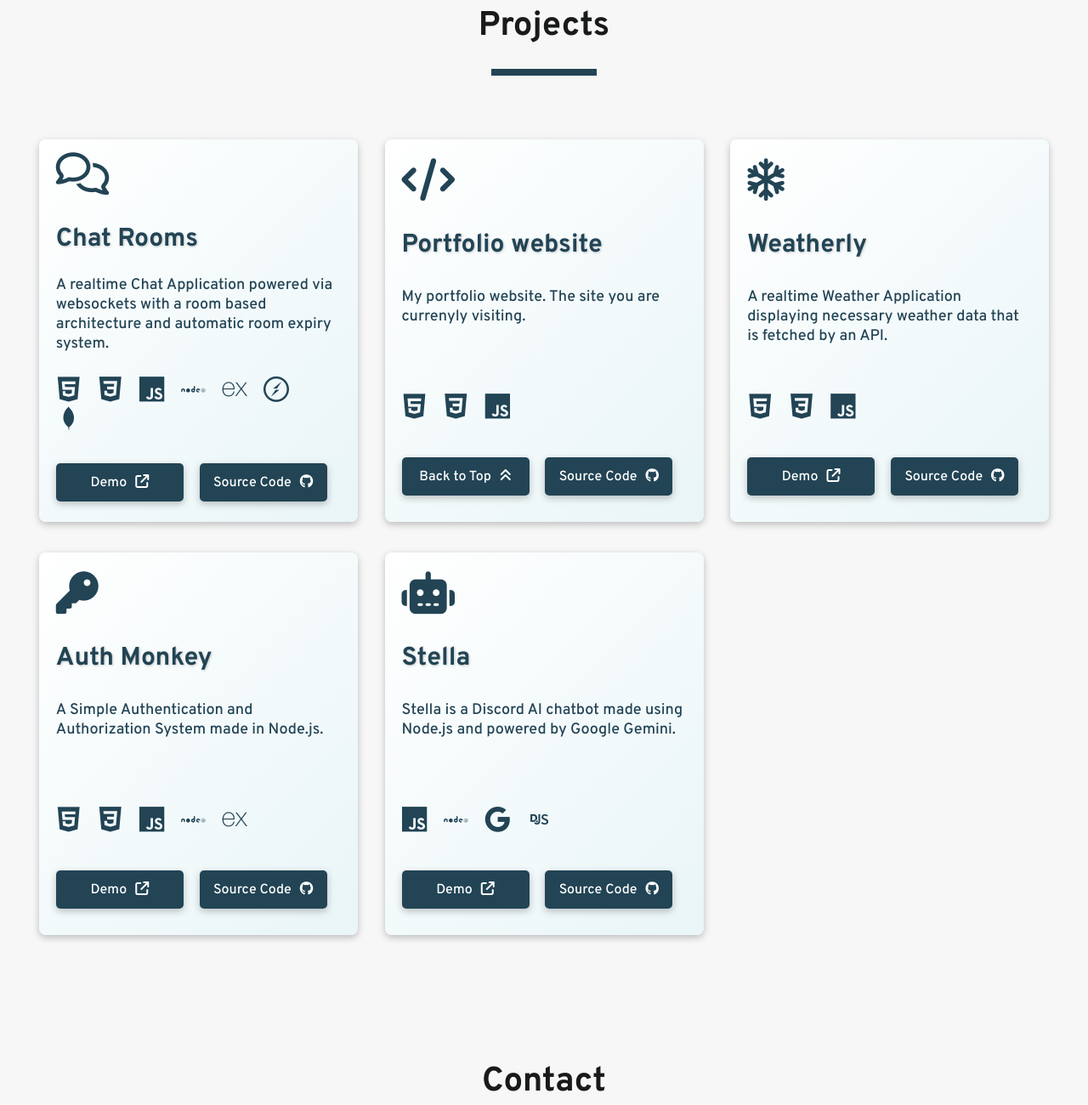
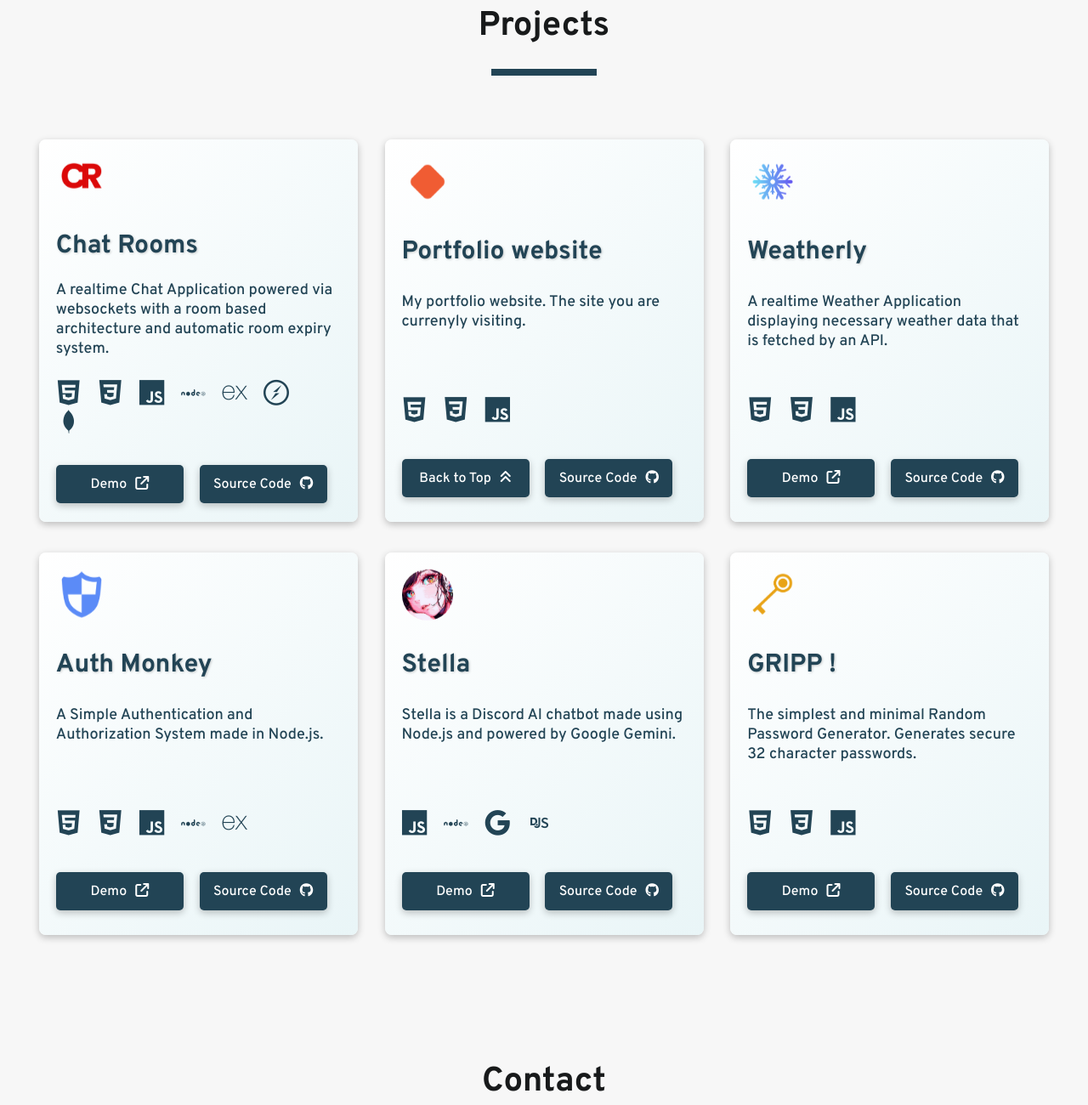
Before and after one commit to nexus949/portfolio_website, a plain HTML site: page index.html in a window 1280 px wide. Shown: the part 1519-2819 px from the top of the page at 85% size. Drawn offline with nearby package versions, Linux system fonts and the light colour scheme; some icons are missing.

Commit message:
Updated project card icons and added a project card

```diff
--- a/index.html
+++ b/index.html
@@ -170,7 +170,7 @@
 
                     <div class="projectCard">
                         <div class="title">
-                            <i class="fa-regular fa-comments"></i>
+                            <div class="projectLogo" style="background-image: url('./../images/project-icons/chat-rooms.png');"></div>
                             <h2>Chat Rooms</h2>
                         </div>
 
@@ -201,7 +201,7 @@
 
                     <div class="projectCard">
                         <div class="title">
-                            <i class="fa-solid fa-code"></i>
+                            <div class="projectLogo" style="background-image: url('./../images/project-icons/this-website.png');"></div>
                             <h2>Portfolio website</h2>
                         </div>
 
@@ -226,7 +226,7 @@
 
                     <div class="projectCard">
                         <div class="title">
-                            <i class="fa-regular fa-snowflake"></i>
+                            <div class="projectLogo" style="background-image: url('./../images/project-icons/weatherly.png');"></div>
                             <h2>Weatherly</h2>
                         </div>
 
@@ -251,7 +251,7 @@
 
                     <div class="projectCard">
                         <div class="title">
-                            <i class="fa-solid fa-key"></i>
+                            <div class="projectLogo" style="background-image: url('./../images/project-icons/auth-monkey.png');"></div>
                             <h2>Auth Monkey</h2>
                         </div>
 
@@ -283,7 +283,7 @@
 
                     <div class="projectCard">
                         <div class="title">
-                            <i class="fa-solid fa-robot"></i>
+                            <div class="projectLogo" style="background-image: url('./../images/project-icons/stella.jpg'); background-size: contain; "></div>
                             <h2>Stella</h2>
                         </div>
 
@@ -302,6 +302,31 @@
                             <a href="https://invite-stella.vercel.app/" target="_blank"><button class="demo">Demo<i
                                         class="fa-solid fa-arrow-up-right-from-square openIcon"></i></button></a>
                             <a href="https://github.com/nexus949/Stella" target="_blank"><button
+                                    class="sourceCode">Source Code<i
+                                        class="fa-brands fa-github githubIcon"></i></button></a>
+                        </div>
+                    </div>
+
+                    <div class="projectCard">
+                        <div class="title">
+                            <div class="projectLogo" style="background-image: url('./../images/project-icons/gripp.png');"></div>
+                            <h2>GRIPP !</h2>
+                        </div>
+
+                        <div class="description">
+                            The simplest and minimal Random Password Generator. Generates secure 32 character passwords.
+                        </div>
+
+                        <div class="builtUsing">
+                            <i class="devicon-html5-plain tech"></i>
+                            <i class="devicon-css3-plain tech"></i>
+                            <i class="devicon-javascript-plain tech"></i>
+                        </div>
+
+                        <div class="demoButtons">
+                            <a href="https://gripp-lemon.vercel.app/" target="_blank"><button class="demo">Demo<i
+                                        class="fa-solid fa-arrow-up-right-from-square openIcon"></i></button></a>
+                            <a href="https://github.com/nexus949/GRIPP" target="_blank"><button
                                     class="sourceCode">Source Code<i
                                         class="fa-brands fa-github githubIcon"></i></button></a>
                         </div>
--- a/styles/projects.css
+++ b/styles/projects.css
@@ -55,13 +55,18 @@
     box-shadow: rgba(0, 0, 0, 0.2) 0px 60px 40px -7px;
 }
 
-.title i, .title h2, .tech, .description {
+.title h2, .tech, .description {
     color: var(--primary-accent-color);
 }
 
-.title i {
+.projectLogo{
+    width: 60px;
+    height: 60px;
+    background-size: 80%;
+    background-repeat: no-repeat;
+    background-position: center;
+    border-radius: 50%;
     margin-bottom: 25px;
-    font-size: 50px;
     animation: bounce 1.5s infinite;
 }
 
@@ -174,8 +179,11 @@
         height: 350px;
     }
 
-    .title i {
-        font-size: 30px;
+    .projectLogo{
+        width: 55px;
+        height: 55px;
+        background-size: 75%;
+        margin-bottom: 15px;
     }
 
     .title h2 {
@@ -217,8 +225,11 @@
         height: 300px;
     }
 
-    .title i {
-        font-size: 28px;
+    .projectLogo{
+        width: 45px;
+        height: 45px;
+        background-size: 65%;
+        margin-bottom: 10px;
     }
 
     .title h2 {
```
Also changed, not shown: images/project-icons/auth-monkey.png (added), images/project-icons/chat-rooms.png (added), images/project-icons/gripp.png (added), images/project-icons/stella.jpg (added), images/project-icons/this-website.png (added), images/project-icons/weatherly.png (added).
